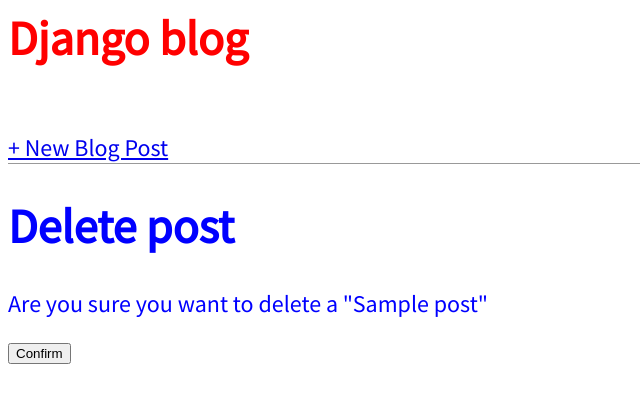
After one commit to Goose1216/blog, a Django app: template templates/post_delete.html in a window 1280 px wide. The commit adds this page. Shown: the top 403 px of the page, without its empty margins (0-640 px from the left). Run offline with Django 3.2, Linux system fonts and the light colour scheme; the template is opened without the code that fills it: most values are stand-ins (such as "Sample title", 1, 10 or a date in 2020).

Commit message:
new Form for delete

```diff
--- a/blog/urls.py
+++ b/blog/urls.py
@@ -6,5 +6,6 @@
     path('', views.BlogListView.as_view(), name='home'),
     path('post/<int:pk>/', views.BlogDetailView.as_view(), name='post_detail'),
     path('post/new/', views.BlogCreateView.as_view(), name='post_new'),
-    path('post/<int:pk>/edit/', views.BlogUpdateView.as_view(), name = 'post_edit'),
+    path('post/<int:pk>/edit/', views.BlogUpdateView.as_view(), name='post_edit'),
+    path('post/<int:pk>/delete', views.BlogDeleteView.as_view(), name='post_delete'),
 ]
--- /dev/null
+++ b/templates/post_delete.html
@@ -0,0 +1,9 @@
+{% extends 'base.html' %}
+
+{% block content %}
+    <h1>Delete post</h1>
+    <form action = "" method="post">{% csrf_token %}
+        <p> Are you sure you want to delete a "{{ post.title }}" </p>
+        <input type = "submit" value = "Confirm" />
+    </form>
+{% endblock %}
--- a/templates/post_detail.html
+++ b/templates/post_detail.html
@@ -5,5 +5,6 @@
         <h2>{{ post.title }}</h2>
         <p>{{ post.body }}</p>
     </div>
-<a href = "{% url 'post_edit' post.pk %}">+ Edit Blog Post</a>
+<p><a href = "{% url 'post_edit' post.pk %}">+ Edit blog post</a></p>
+<p><a href = "{% url 'post_delete' post.pk %}">+ Delete blog post </a></p>
 {% endblock content %}
```
Also changed, not shown: blog/views.py (+9 -1 lines), db.sqlite3.
